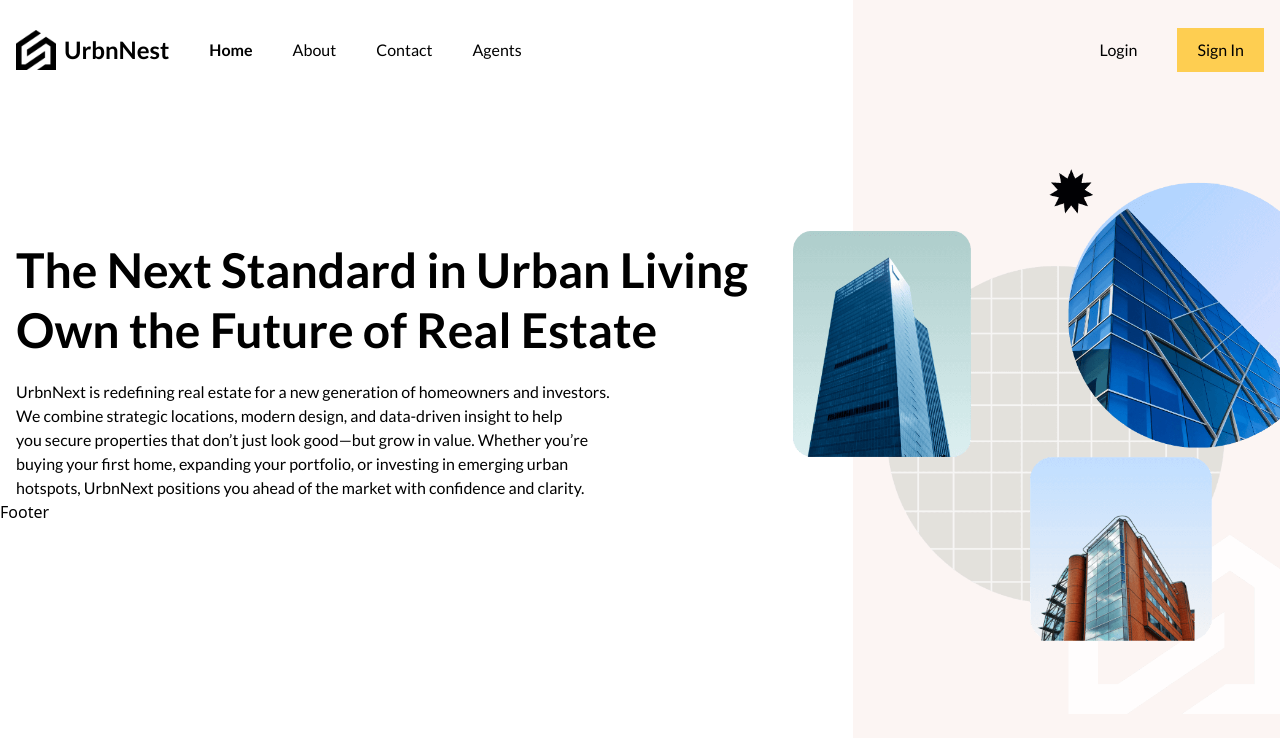
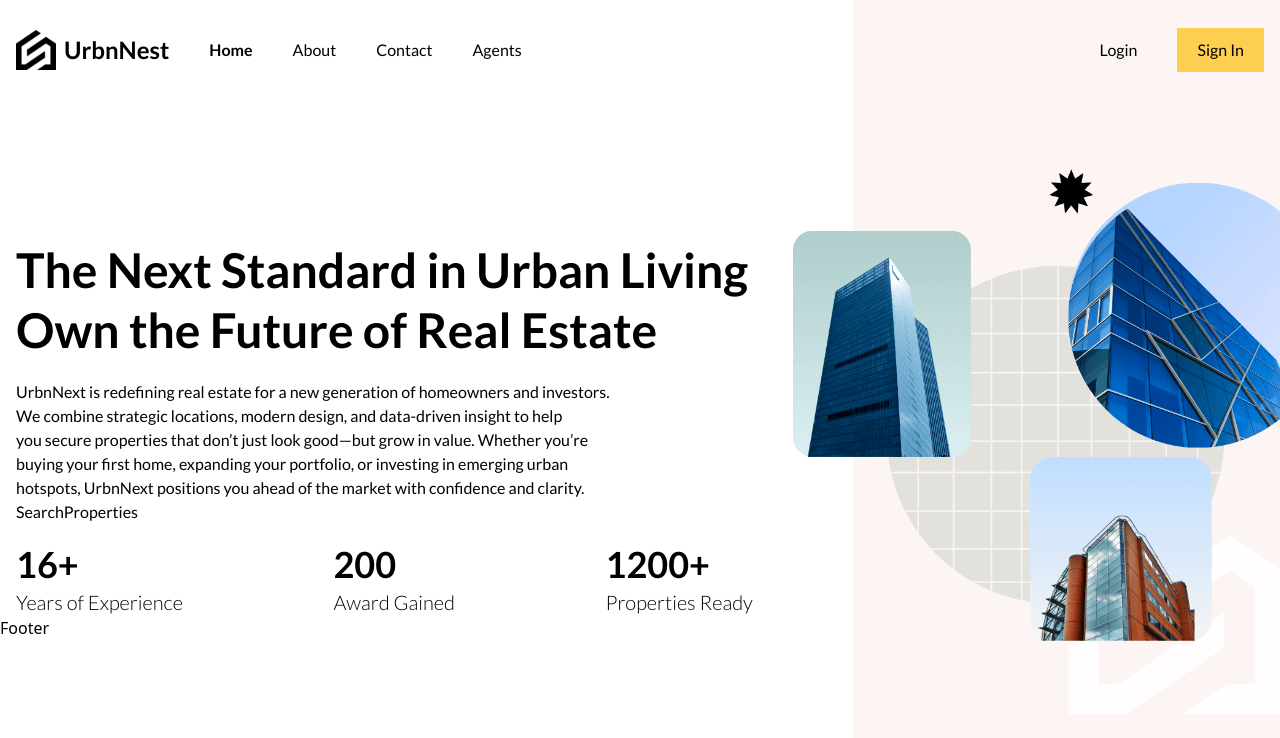
Before and after one commit to Erhahon-Imafidon/mernstack-realestate-app, a React (Vite) app: page / in a window 1280 px wide. Shown: the top 738 px of the page. Built offline with nearby package versions, Linux system fonts and the light colour scheme.

Commit message:
feat: integrate SearchProperties and Counter components into HeroHome

```diff
--- a/src/components/home/HeroHome.tsx
+++ b/src/components/home/HeroHome.tsx
@@ -1,23 +1,37 @@
+import SearchProperties from './SearchProperties';
+import Counter from './Counter';
+
 const HeroHome = () => {
     return (
         <section className="container flex flex-col md:flex-row gap-x-5 w-full relative font-lato">
             <div className="w-full lg:w-[60%] pt-20 md:pt-35">
-                <div></div>
+                <div>
                     <h1 className="text-4xl/10 md:text-5xl/15 font-semibold text-balance">
                         The Next Standard in Urban Living Own the Future of Real
                         Estate
                     </h1>
                     <p className="mt-5 text-balance">
-                    UrbnNext is redefining real estate for a new generation of
-                    homeowners and investors. We combine strategic locations,
-                    modern design, and data-driven insight to help you secure
-                    properties that don’t just look good—but grow in value.
-                    Whether you’re buying your first home, expanding your
-                    portfolio, or investing in emerging urban hotspots, UrbnNext
-                    positions you ahead of the market with confidence and
-                    clarity.
+                        UrbnNext is redefining real estate for a new generation
+                        of homeowners and investors. We combine strategic
+                        locations, modern design, and data-driven insight to
+                        help you secure properties that don’t just look good—but
+                        grow in value. Whether you’re buying your first home,
+                        expanding your portfolio, or investing in emerging urban
+                        hotspots, UrbnNext positions you ahead of the market
+                        with confidence and clarity.
                     </p>
                 </div>
+
+                {/* SEARCH SECTION  */}
+                <SearchProperties />
+
+                <div className="flex items-center justify-between">
+                    <Counter count="16+" label="Years of Experience" />
+                    <Counter count="200" label="Award Gained" />
+                    <Counter count="1200+" label="Properties Ready" />
+                </div>
+            </div>
+
             <div className="absolute inset-y-0 -z-1 w-1/3 bg-secondary h-screen right-0" />
 
             <div className="w-full lg:w-[40%] relative">
--- /dev/null
+++ b/src/components/home/SearchProperties.tsx
@@ -0,0 +1,5 @@
+const SearchProperties = () => {
+    return <div>SearchProperties</div>;
+};
+
+export default SearchProperties;
```
Lines whose indentation alone changed are shown as unchanged.
